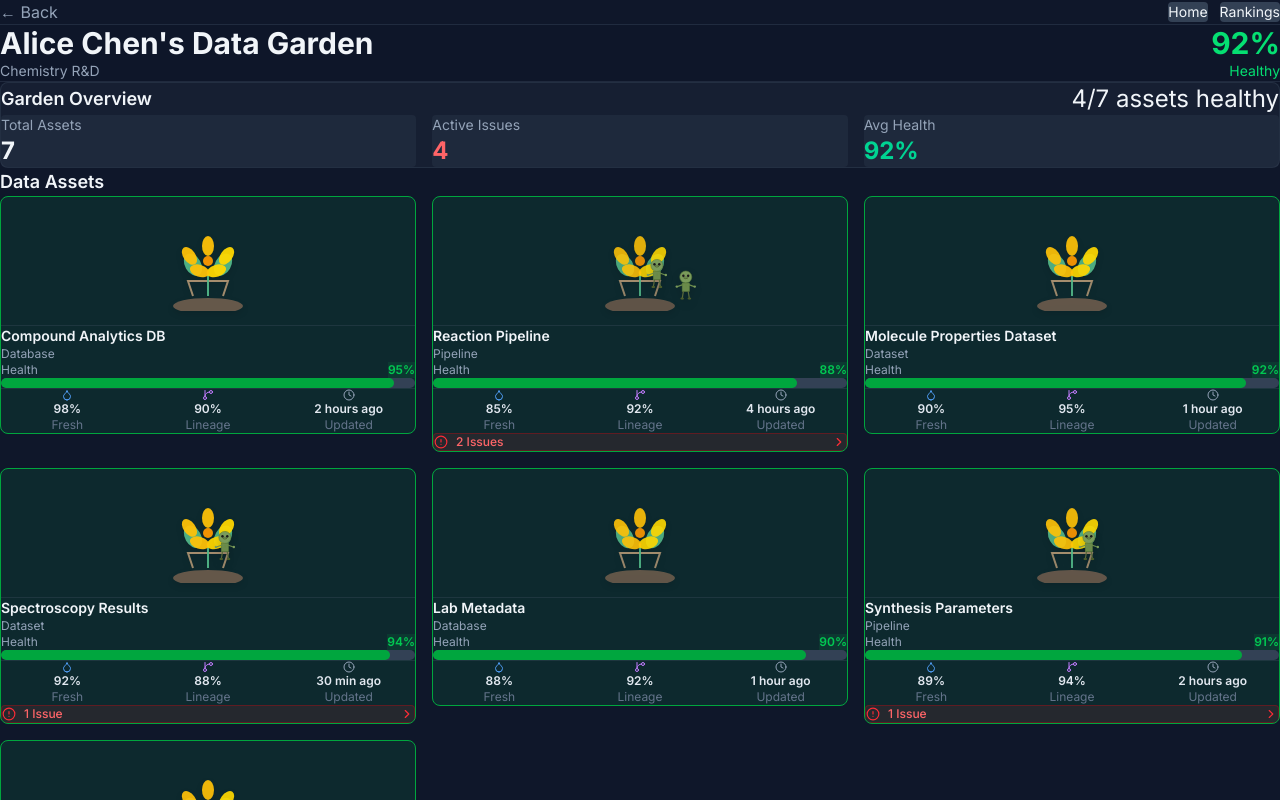
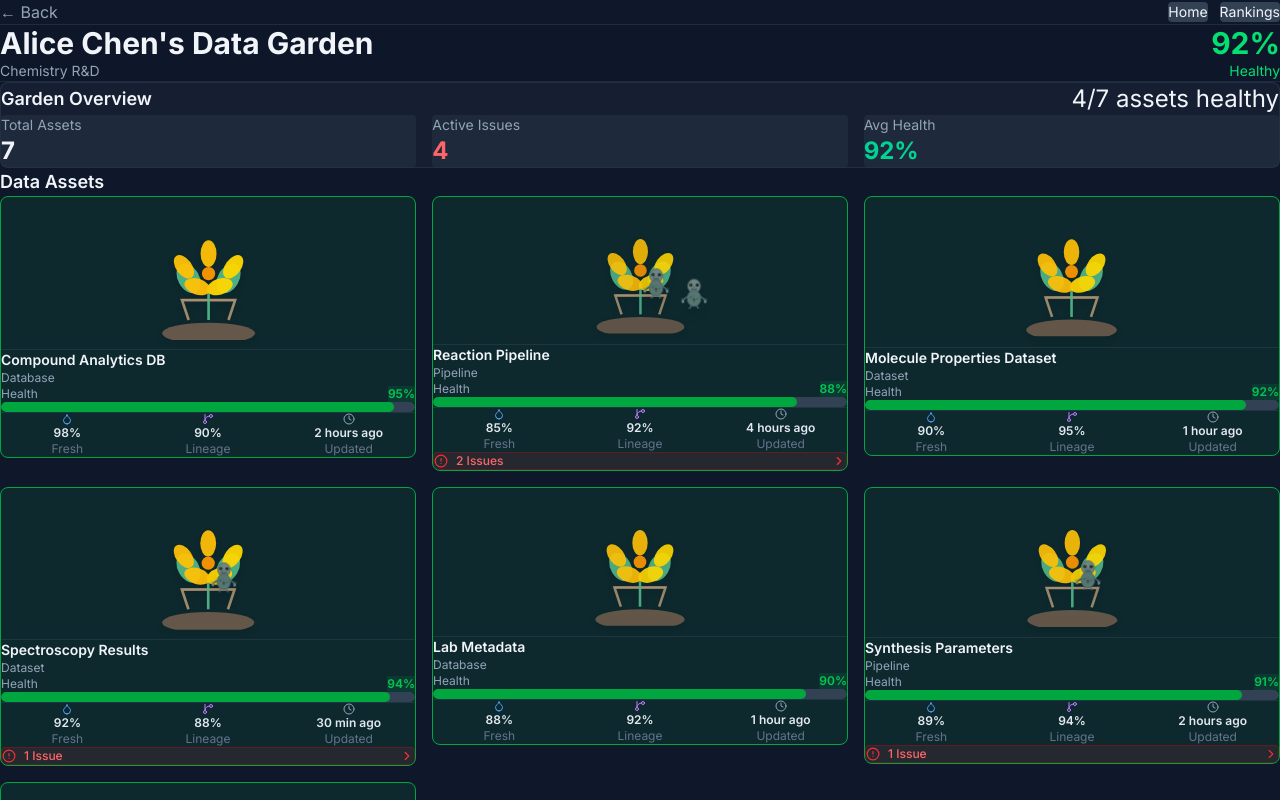
Before and after one commit to pettifordo/datavszombie, a Next.js app: page / in a window 1280 px wide. Both pictures are taken after a click on the button "Explore Your Data Garden". Built offline with nearby package versions, Linux system fonts and the light colour scheme.

Commit message:
Enhance plant and zombie visuals - plants scale with health, zombies look grotesque with rotting details

```diff
--- a/src/components/Plant.tsx
+++ b/src/components/Plant.tsx
@@ -50,30 +50,42 @@ export function Plant({ asset, onClick, onIssuesClick }: PlantProps) {
     return 'bg-green-600';
   };
 
+  // Calculate plant size based on health
+  const plantSize = 60 + (asset.healthScore / 100) * 60; // 60-120px
+
+  // Calculate zoom level based on health for overall card feel
+  const healthScale = 0.85 + (asset.healthScore / 100) * 0.3; // 0.85-1.15
+
   return (
     <motion.div
       onClick={onClick}
       className={`relative p-5 rounded-lg border ${getHealthBorderColor()} ${getHealthColor()} cursor-pointer overflow-hidden transition-all hover:border-opacity-100 border-opacity-50 hover:shadow-lg hover:shadow-slate-500/20`}
       whileHover={{ scale: 1.02 }}
       transition={{ type: 'spring', stiffness: 400 }}
+      style={{ transformOrigin: 'center' }}
     >
       <div className="space-y-4">
-        {/* Plant visualization centered */}
-        <div className="flex justify-center relative h-32">
+        {/* Plant visualization - scales with health */}
+        <motion.div
+          className="flex justify-center relative"
+          style={{ height: `${plantSize * 1.3}px` }}
+          animate={{ scale: healthScale }}
+          transition={{ duration: 0.6, delay: 0.1 }}
+        >
           <div className="flex flex-col items-center justify-center w-full">
-            {/* Plant SVG */}
+            {/* Plant SVG - size changes with health */}
             <div className="mb-2">
-              <PlantVisual healthScore={asset.healthScore} size={100} />
+              <PlantVisual healthScore={asset.healthScore} size={plantSize} />
             </div>
 
-            {/* Zombies attacking - positioned around the plant */}
+            {/* Zombies attacking - positioned around the plant, MORE VISIBLE for sick plants */}
             {asset.anomalyCount > 0 && (
               <div className="absolute inset-0 flex items-center justify-center">
-                <ZombieVisual count={asset.anomalyCount} size={30} />
+                <ZombieVisual count={asset.anomalyCount} size={Math.max(20, 40 - (asset.healthScore / 100) * 15)} />
               </div>
             )}
           </div>
-        </div>
+        </motion.div>
 
         {/* Header with asset name and type */}
         <div className="border-t border-slate-600/30 pt-3">
--- a/src/components/ZombieVisual.tsx
+++ b/src/components/ZombieVisual.tsx
@@ -12,10 +12,10 @@ export function ZombieVisual({ count, size = 40 }: ZombieVisualProps) {
 
   const positions = [
     { x: 0, y: 0 },
-    { x: 30, y: 10 },
-    { x: 15, y: 30 },
-    { x: -20, y: 15 },
-    { x: 25, y: -15 },
+    { x: 35, y: 8 },
+    { x: 18, y: 35 },
+    { x: -28, y: 12 },
+    { x: 30, y: -18 },
   ];
 
   return (
@@ -29,92 +29,107 @@ export function ZombieVisual({ count, size = 40 }: ZombieVisualProps) {
             top: `${positions[idx % positions.length].y}px`,
           }}
           animate={{
-            y: [0, -3, 0],
-            x: [0, 2, 0],
+            y: [0, -4, 0],
+            x: [0, 3, 0],
+            rotate: [0, 2, 0],
           }}
           transition={{
-            duration: 2 + idx * 0.3,
+            duration: 2.5 + idx * 0.3,
             repeat: Infinity,
-            delay: idx * 0.2,
+            delay: idx * 0.25,
           }}
         >
           <svg
             width={size}
             height={size}
-            viewBox="0 0 40 50"
+            viewBox="0 0 48 56"
             xmlns="http://www.w3.org/2000/svg"
-            className="drop-shadow-lg"
+            className="drop-shadow-xl filter hue-rotate-[80deg] saturate-50"
           >
             {/* Head */}
-            <circle cx="20" cy="12" r="10" fill="#7A9B5B" stroke="#5A7B3B" strokeWidth="1" />
+            <ellipse cx="24" cy="14" rx="12" ry="13" fill="#6B8B5B" stroke="#4A5B3B" strokeWidth="1.5" />
 
-            {/* Eyes - dead/hollow */}
-            <circle cx="16" cy="10" r="2" fill="#1a1a1a" />
-            <circle cx="24" cy="10" r="2" fill="#1a1a1a" />
-            <line x1="15" y1="12" x2="25" y2="12" stroke="#1a1a1a" strokeWidth="0.5" />
+            {/* Rotting skin texture - patches */}
+            <circle cx="18" cy="10" r="2.5" fill="#5A7B3B" opacity="0.6" />
+            <circle cx="28" cy="12" r="2" fill="#5A7B3B" opacity="0.6" />
+            <circle cx="22" cy="18" r="1.5" fill="#5A7B3B" opacity="0.6" />
 
-            {/* Mouth - menacing grin */}
-            <path
-              d="M 17 14 Q 20 16 23 14"
-              fill="none"
-              stroke="#3A4B1B"
-              strokeWidth="1"
-              strokeLinecap="round"
-            />
+            {/* Left eye - hollow/dead */}
+            <circle cx="18" cy="12" r="3" fill="#1a1a1a" />
+            <circle cx="18" cy="12" r="1.5" fill="#FF4444" opacity="0.7" />
 
-            {/* Body */}
-            <rect x="14" y="22" width="12" height="14" fill="#6B8B4B" stroke="#5A7B3B" strokeWidth="1" />
+            {/* Right eye - missing/sunken */}
+            <circle cx="30" cy="12" r="3" fill="#1a1a1a" />
+            <path d="M 28 13 L 32 11" stroke="#FF4444" strokeWidth="1" opacity="0.7" />
 
-            {/* Tattered clothing lines */}
-            <line x1="15" y1="25" x2="14" y2="28" stroke="#5A7B3B" strokeWidth="0.5" opacity="0.6" />
-            <line x1="20" y1="25" x2="21" y2="29" stroke="#5A7B3B" strokeWidth="0.5" opacity="0.6" />
-            <line x1="25" y1="25" x2="26" y2="28" stroke="#5A7B3B" strokeWidth="0.5" opacity="0.6" />
+            {/* Nose - rotting */}
+            <path d="M 24 15 L 22 17 M 24 15 L 26 17" stroke="#4A5B3B" strokeWidth="1.5" />
 
-            {/* Left arm */}
-            <line x1="14" y1="25" x2="6" y2="28" stroke="#6B8B4B" strokeWidth="2" strokeLinecap="round" />
-            {/* Left hand */}
-            <circle cx="5" cy="28" r="2" fill="#7A9B5B" />
+            {/* Mouth - menacing grin with teeth */}
+            <path d="M 19 19 Q 24 22 29 19" fill="none" stroke="#1a1a1a" strokeWidth="1.5" strokeLinecap="round" />
+            {/* Teeth marks */}
+            <line x1="20" y1="18.5" x2="20" y2="20" stroke="#FFF" strokeWidth="0.5" opacity="0.7" />
+            <line x1="23" y1="18" x2="23" y2="20.5" stroke="#FFF" strokeWidth="0.5" opacity="0.7" />
+            <line x1="26" y1="18" x2="26" y2="20.5" stroke="#FFF" strokeWidth="0.5" opacity="0.7" />
+            <line x1="29" y1="18.5" x2="29" y2="20" stroke="#FFF" strokeWidth="0.5" opacity="0.7" />
 
-            {/* Right arm */}
-            <line x1="26" y1="25" x2="34" y2="28" stroke="#6B8B4B" strokeWidth="2" strokeLinecap="round" />
-            {/* Right hand */}
-            <circle cx="35" cy="28" r="2" fill="#7A9B5B" />
+            {/* Jaw drop - undead look */}
+            <path d="M 19 20 L 18 23" stroke="#4A5B3B" strokeWidth="1" />
+            <path d="M 29 20 L 30 23" stroke="#4A5B3B" strokeWidth="1" />
 
-            {/* Left leg */}
-            <line x1="16" y1="36" x2="14" y2="48" stroke="#5A6B3B" strokeWidth="2" strokeLinecap="round" />
+            {/* Neck - torn/damaged */}
+            <line x1="19" y1="26" x2="17" y2="30" stroke="#5A7B3B" strokeWidth="1.5" opacity="0.8" />
+            <line x1="29" y1="26" x2="31" y2="30" stroke="#5A7B3B" strokeWidth="1.5" opacity="0.8" />
+            <path d="M 22 26 L 21 28 M 26 26 L 27 28" stroke="#4A5B3B" strokeWidth="1" opacity="0.6" />
+
+            {/* Body - hunched, decaying */}
+            <ellipse cx="24" cy="37" rx="13" ry="15" fill="#5A7B3B" stroke="#4A5B3B" strokeWidth="1.5" />
+
+            {/* Rotten patches on body */}
+            <circle cx="18" cy="35" r="2.5" fill="#4A5B3B" opacity="0.7" />
+            <circle cx="30" cy="38" r="2" fill="#4A5B3B" opacity="0.7" />
+            <circle cx="24" cy="42" r="2" fill="#4A5B3B" opacity="0.7" />
+
+            {/* Tattered clothing/decay lines */}
+            <path d="M 15 32 L 13 38" stroke="#4A5B3B" strokeWidth="1" opacity="0.7" />
+            <path d="M 24 30 L 24 36" stroke="#4A5B3B" strokeWidth="1" opacity="0.7" />
+            <path d="M 33 32 L 35 38" stroke="#4A5B3B" strokeWidth="1" opacity="0.7" />
+
+            {/* Left arm - twisted */}
+            <path d="M 14 34 Q 6 35 4 42" stroke="#5A7B3B" strokeWidth="2.5" strokeLinecap="round" />
+            {/* Left hand - clawed */}
+            <ellipse cx="3" cy="43" rx="2.5" ry="3" fill="#6B8B5B" transform="rotate(-25 3 43)" />
+            <path d="M 1 40 L 0 38 M 3 40 L 3 37 M 5 40 L 6 38" stroke="#5A7B3B" strokeWidth="1" strokeLinecap="round" />
+
+            {/* Right arm - reaching */}
+            <path d="M 34 34 Q 42 35 44 42" stroke="#5A7B3B" strokeWidth="2.5" strokeLinecap="round" />
+            {/* Right hand - clawed */}
+            <ellipse cx="45" cy="43" rx="2.5" ry="3" fill="#6B8B5B" transform="rotate(25 45 43)" />
+            <path d="M 43 40 L 44 38 M 45 40 L 45 37 M 47 40 L 48 38" stroke="#5A7B3B" strokeWidth="1" strokeLinecap="round" />
+
+            {/* Left leg - broken/dragging */}
+            <path d="M 18 52 L 16 56" stroke="#4A7B3B" strokeWidth="2.5" strokeLinecap="round" />
             {/* Left foot */}
-            <ellipse cx="14" cy="48" rx="3" ry="2" fill="#4A5B2B" />
+            <ellipse cx="15" cy="56" rx="2.5" ry="1.5" fill="#3A5B2B" />
 
-            {/* Right leg */}
-            <line x1="24" y1="36" x2="26" y2="48" stroke="#5A6B3B" strokeWidth="2" strokeLinecap="round" />
+            {/* Right leg - normal */}
+            <path d="M 30 52 L 32 56" stroke="#4A7B3B" strokeWidth="2.5" strokeLinecap="round" />
             {/* Right foot */}
-            <ellipse cx="26" cy="48" rx="3" ry="2" fill="#4A5B2B" />
+            <ellipse cx="32" cy="56" rx="2.5" ry="1.5" fill="#3A5B2B" />
 
-            {/* Deterioration - cracks/scars */}
-            <path
-              d="M 18 8 L 16 6"
-              stroke="#5A7B3B"
-              strokeWidth="0.5"
-              opacity="0.5"
-              strokeDasharray="1,1"
-            />
-            <path
-              d="M 22 15 L 24 17"
-              stroke="#5A7B3B"
-              strokeWidth="0.5"
-              opacity="0.5"
-              strokeDasharray="1,1"
-            />
+            {/* Gaping wound on chest */}
+            <ellipse cx="24" cy="40" rx="2.5" ry="3.5" fill="#8B4444" opacity="0.8" />
+            <path d="M 21 38 Q 24 41 27 38" stroke="#8B4444" strokeWidth="0.5" opacity="0.6" />
           </svg>
         </motion.div>
       ))}
 
       {count > 5 && (
         <motion.div
-          className="absolute text-xs font-bold text-red-400"
-          style={{ right: -15, top: 0 }}
-          animate={{ scale: [1, 1.1, 1] }}
-          transition={{ duration: 1, repeat: Infinity }}
+          className="absolute text-sm font-black text-red-500 drop-shadow-lg"
+          style={{ right: -20, top: -5 }}
+          animate={{ scale: [1, 1.15, 1] }}
+          transition={{ duration: 1.2, repeat: Infinity }}
         >
           +{count - 5}
         </motion.div>
```
